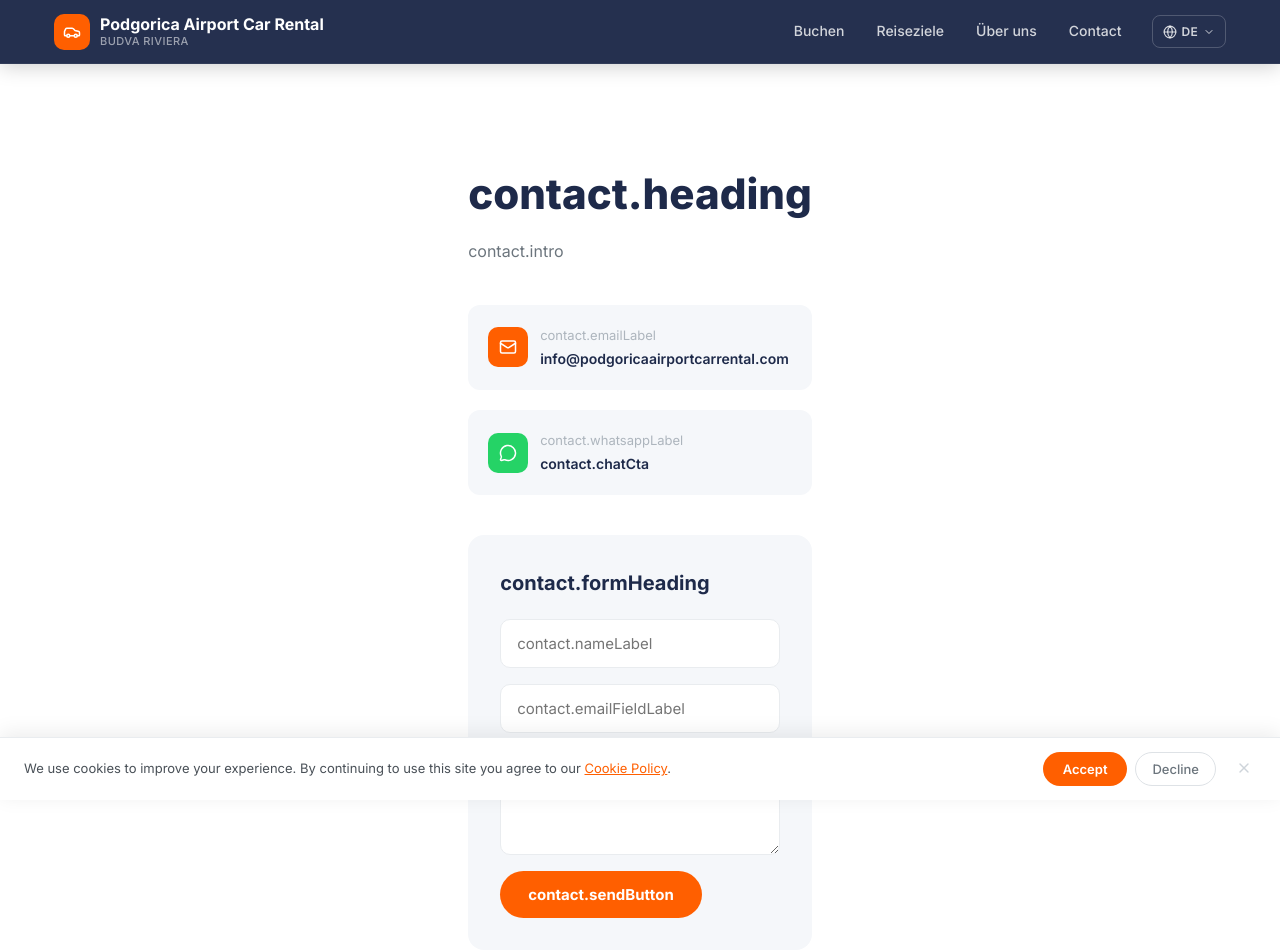
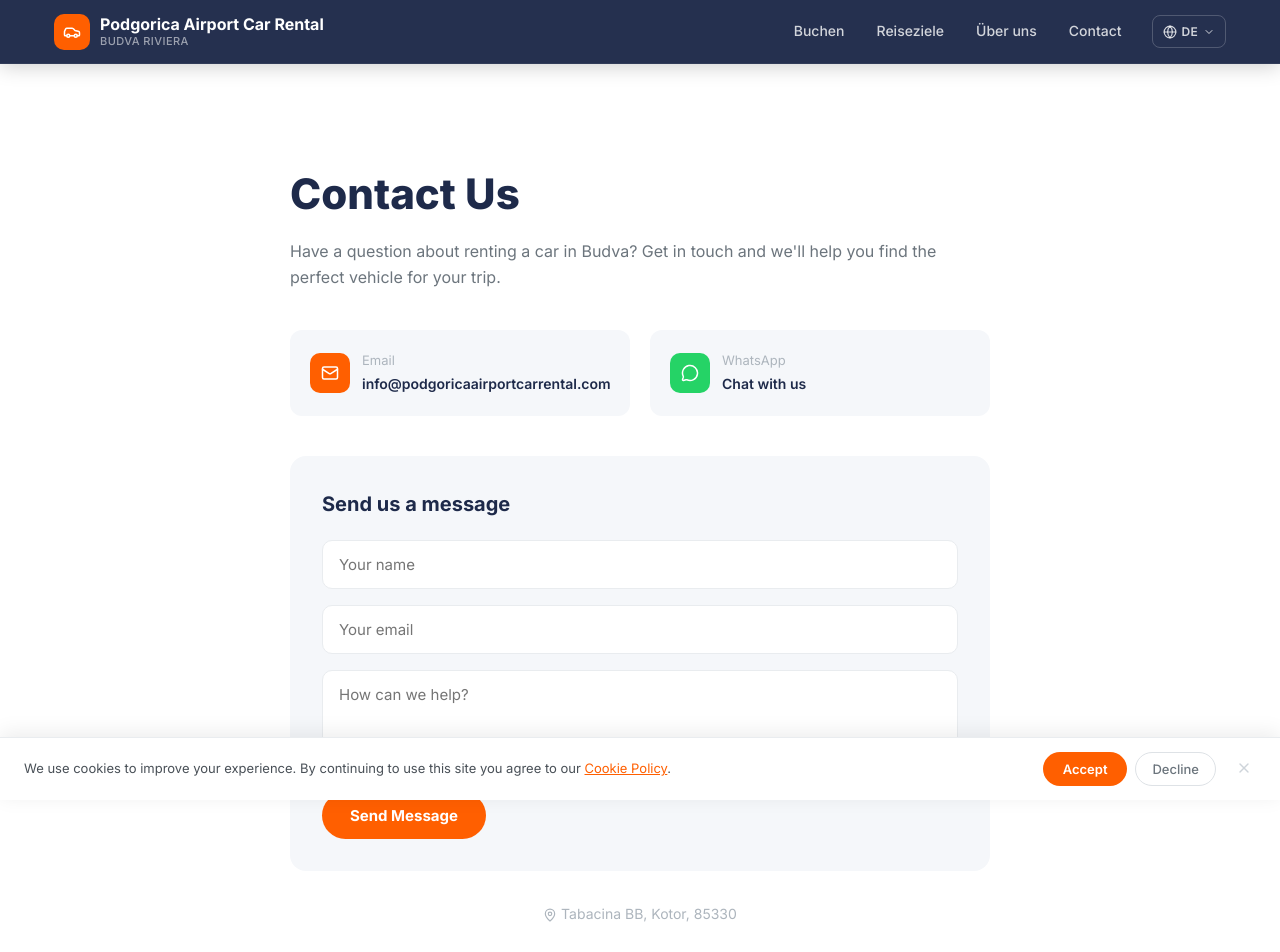
Before and after one commit to pixelpowder/podgoricaairportcarrental, a Next.js app: page /de/contact in a window 1280 px wide. Shown: the top 952 px of the page. Built offline with nearby package versions, Linux system fonts and the light colour scheme.

Commit message:
Restore initial contact design + wire to Resend

```diff
--- a/src/components/pages/Contact.jsx
+++ b/src/components/pages/Contact.jsx
@@ -8,44 +8,41 @@ import config from '@/src/siteConfig';
 
 export default function Contact() {
   const { t, localePath } = useTranslation();
-  const [status, setStatus] = useState('idle'); // 'idle' | 'sending' | 'success' | 'error'
+  const [status, setStatus] = useState('idle');
   const [errorMsg, setErrorMsg] = useState('');
 
   const handleSubmit = async (e) => {
     e.preventDefault();
     setStatus('sending');
     setErrorMsg('');
-
-    const formData = new FormData(e.currentTarget);
+    const fd = new FormData(e.currentTarget);
     const payload = {
-      name: formData.get('name'),
-      email: formData.get('email'),
-      message: formData.get('message'),
-      website: formData.get('website'), // honeypot
+      name: fd.get('name'),
+      email: fd.get('email'),
+      message: fd.get('message'),
+      subject: fd.get('subject'),
+      website: fd.get('website'),
     };
-
     try {
       const res = await fetch('/api/contact', {
         method: 'POST',
         headers: { 'Content-Type': 'application/json' },
         body: JSON.stringify(payload),
       });
-
       const data = await res.json();
-
       if (!res.ok) {
         setStatus('error');
         setErrorMsg(data.error || 'Something went wrong. Please email us directly.');
         return;
       }
-
       setStatus('success');
       e.target.reset();
     } catch (err) {
       setStatus('error');
-      setErrorMsg('Network error. Please try again or email us directly.');
+      setErrorMsg('Network error. Please try again.');
     }
   };
+
 
   return (
     <div style={{ minHeight: '100svh', display: 'flex', flexDirection: 'column' }}>
@@ -53,8 +50,12 @@ export default function Contact() {
       <div className="content-page" style={{ paddingTop: '120px', flex: 1 }}>
         <div className="container">
           <div style={{ maxWidth: '700px', margin: '0 auto', padding: '40px 0' }}>
-            <h1 style={{ fontSize: 'clamp(28px, 4vw, 42px)', fontWeight: 800, color: 'var(--navy)', marginBottom: '12px' }}>{t('contact.heading')}</h1>
-            <p style={{ fontSize: '16px', color: 'var(--gray-600)', marginBottom: '40px', lineHeight: 1.6 }}>{t('contact.intro')}</p>
+            <h1 style={{ fontSize: 'clamp(28px, 4vw, 42px)', fontWeight: 800, color: 'var(--navy)', marginBottom: '12px' }}>
+              Contact Us
+            </h1>
+            <p style={{ fontSize: '16px', color: 'var(--gray-600)', marginBottom: '40px', lineHeight: 1.6 }}>
+              Have a question about renting a car in Budva? Get in touch and we'll help you find the perfect vehicle for your trip.
+            </p>
 
             <div style={{ display: 'grid', gridTemplateColumns: 'repeat(auto-fit, minmax(200px, 1fr))', gap: '20px', marginBottom: '40px' }}>
               <a href={`mailto:${config.email}`} style={{ display: 'flex', alignItems: 'center', gap: '12px', padding: '20px', background: 'var(--gray-50)', borderRadius: '12px', textDecoration: 'none', color: 'var(--navy)' }}>
@@ -62,7 +63,7 @@ export default function Contact() {
                   <Mail size={18} />
                 </div>
                 <div>
-                  <div style={{ fontSize: '13px', color: 'var(--gray-500)', marginBottom: '2px' }}>{t('contact.emailLabel')}</div>
+                  <div style={{ fontSize: '13px', color: 'var(--gray-500)', marginBottom: '2px' }}>Email</div>
                   <div style={{ fontSize: '14px', fontWeight: 600 }}>{config.email}</div>
                 </div>
               </a>
@@ -72,43 +73,22 @@ export default function Contact() {
                   <MessageCircle size={18} />
                 </div>
                 <div>
-                  <div style={{ fontSize: '13px', color: 'var(--gray-500)', marginBottom: '2px' }}>{t('contact.whatsappLabel')}</div>
-                  <div style={{ fontSize: '14px', fontWeight: 600 }}>{t('contact.chatCta')}</div>
+                  <div style={{ fontSize: '13px', color: 'var(--gray-500)', marginBottom: '2px' }}>WhatsApp</div>
+                  <div style={{ fontSize: '14px', fontWeight: 600 }}>Chat with us</div>
                 </div>
               </a>
             </div>
 
             <div style={{ padding: '32px', background: 'var(--gray-50)', borderRadius: '16px' }}>
-              <h2 style={{ fontSize: '20px', fontWeight: 700, color: 'var(--navy)', marginBottom: '20px' }}>{t('contact.formHeading')}</h2>
-
-              {status === 'success' ? (
-                <div style={{ display: 'flex', alignItems: 'flex-start', gap: '12px', padding: '20px', background: '#e8f6ef', border: '1px solid #a8d8bd', borderRadius: '12px' }}>
-                  <CheckCircle2 size={24} style={{ color: '#0f7a3c', flexShrink: 0, marginTop: '2px' }} />
-                  <div>
-                    <div style={{ fontWeight: 700, color: '#0f7a3c', marginBottom: '4px' }}>Message sent!</div>
-                    <div style={{ fontSize: '14px', color: '#495057', lineHeight: 1.5 }}>Thanks for getting in touch — we'll reply within a few hours.</div>
-                  </div>
-                </div>
-              ) : (
-                <form onSubmit={handleSubmit} style={{ display: 'flex', flexDirection: 'column', gap: '16px' }}>
-                  <input type="text" name="name" placeholder={t('contact.nameLabel')} required disabled={status === 'sending'} style={{ padding: '14px 16px', border: '1px solid var(--gray-200)', borderRadius: '10px', fontSize: '15px', fontFamily: 'inherit' }} />
-                  <input type="email" name="email" placeholder={t('contact.emailFieldLabel')} required disabled={status === 'sending'} style={{ padding: '14px 16px', border: '1px solid var(--gray-200)', borderRadius: '10px', fontSize: '15px', fontFamily: 'inherit' }} />
-                  <textarea name="message" placeholder={t('contact.messagePlaceholder')} rows={4} required disabled={status === 'sending'} style={{ padding: '14px 16px', border: '1px solid var(--gray-200)', borderRadius: '10px', fontSize: '15px', fontFamily: 'inherit', resize: 'vertical' }} />
-                  {/* Honeypot field — hidden from humans, bots fill it */}
-                  <input type="text" name="website" tabIndex="-1" autoComplete="off" style={{ position: 'absolute', left: '-9999px', width: '1px', height: '1px', opacity: 0 }} aria-hidden="true" />
-
-                  {status === 'error' && (
-                    <div style={{ display: 'flex', alignItems: 'flex-start', gap: '10px', padding: '12px 14px', background: '#fde8e8', border: '1px solid #f5a6a6', borderRadius: '8px', color: '#9b1c1c', fontSize: '14px' }}>
-                      <AlertCircle size={18} style={{ flexShrink: 0, marginTop: '1px' }} />
-                      <span>{errorMsg}</span>
-                    </div>
-                  )}
-
-                  <button type="submit" disabled={status === 'sending'} style={{ padding: '14px 28px', background: status === 'sending' ? 'var(--gray-500)' : 'var(--blue)', color: '#fff', border: 'none', borderRadius: 'var(--radius-pill)', fontSize: '15px', fontWeight: 700, cursor: status === 'sending' ? 'wait' : 'pointer', alignSelf: 'flex-start', transition: 'background 0.2s' }}>
-                    {status === 'sending' ? 'Sending…' : t('contact.sendButton')}
-                  </button>
-                </form>
-              )}
+              <h2 style={{ fontSize: '20px', fontWeight: 700, color: 'var(--navy)', marginBottom: '20px' }}>Send us a message</h2>
+              <form onSubmit={handleSubmit} style={{ display: 'flex', flexDirection: 'column', gap: '16px' }}>
+                <input type="text" name="name" placeholder="Your name" required style={{ padding: '14px 16px', border: '1px solid var(--gray-200)', borderRadius: '10px', fontSize: '15px', fontFamily: 'inherit' }} />
+                <input type="email" name="email" placeholder="Your email" required style={{ padding: '14px 16px', border: '1px solid var(--gray-200)', borderRadius: '10px', fontSize: '15px', fontFamily: 'inherit' }} />
+                <textarea name="message" placeholder="How can we help?" rows={4} required style={{ padding: '14px 16px', border: '1px solid var(--gray-200)', borderRadius: '10px', fontSize: '15px', fontFamily: 'inherit', resize: 'vertical' }} />
+                <button type="submit" style={{ padding: '14px 28px', background: 'var(--blue)', color: '#fff', border: 'none', borderRadius: 'var(--radius-pill)', fontSize: '15px', fontWeight: 700, cursor: 'pointer', alignSelf: 'flex-start' }}>
+                  Send Message
+                </button>
+              </form>
             </div>
 
             <div style={{ marginTop: '32px', textAlign: 'center', color: 'var(--gray-500)', fontSize: '14px' }}>
```
